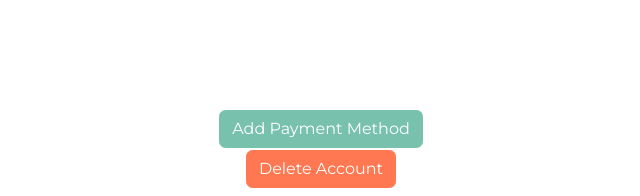
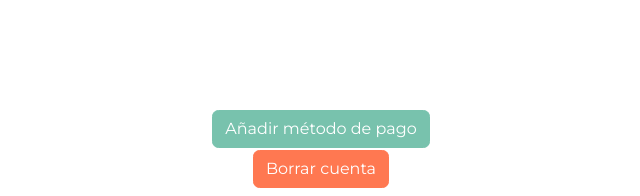
Before and after one commit to marnunrey2/PGPI_3_14, a Django app: page /perfil/ in a window 1280 px wide. Shown: the part 604-800 px from the top of the page, without its empty margins (319-959 px from the left). Run offline with Django 4.2, Linux system fonts and the light colour scheme; the visitor is signed in with stand-in values (Sample User, id 1); data that the repository does not hold is empty; some libraries are stand-ins or nearby versions.

Commit message:
fix: traduccion

```diff
--- a/home/templates/home/perfil.html
+++ b/home/templates/home/perfil.html
@@ -56,11 +56,11 @@
             {% endfor %}
         </table>
           <div class="fixed-bottom text-center mb-5">
-            <button class="btn btn-primary" id="add_payment_button">Add Payment Method</button>
+            <button class="btn btn-primary" id="add_payment_button">Añadir método de pago</button>
           </div>
 
           <div class="fixed-bottom text-center mb-2">
-            <button class="btn btn-danger" id="delete_account_button">Delete Account</button>
+            <button class="btn btn-danger" id="delete_account_button">Borrar cuenta</button>
         </div>
 
     </section>
```
